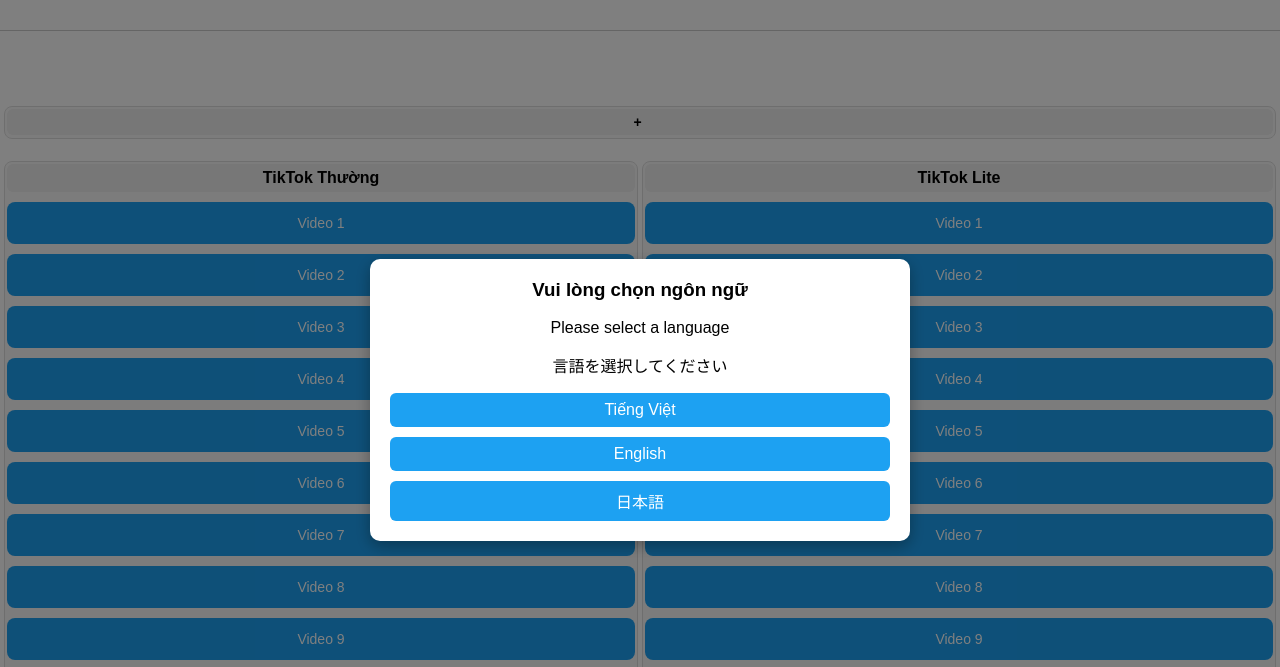
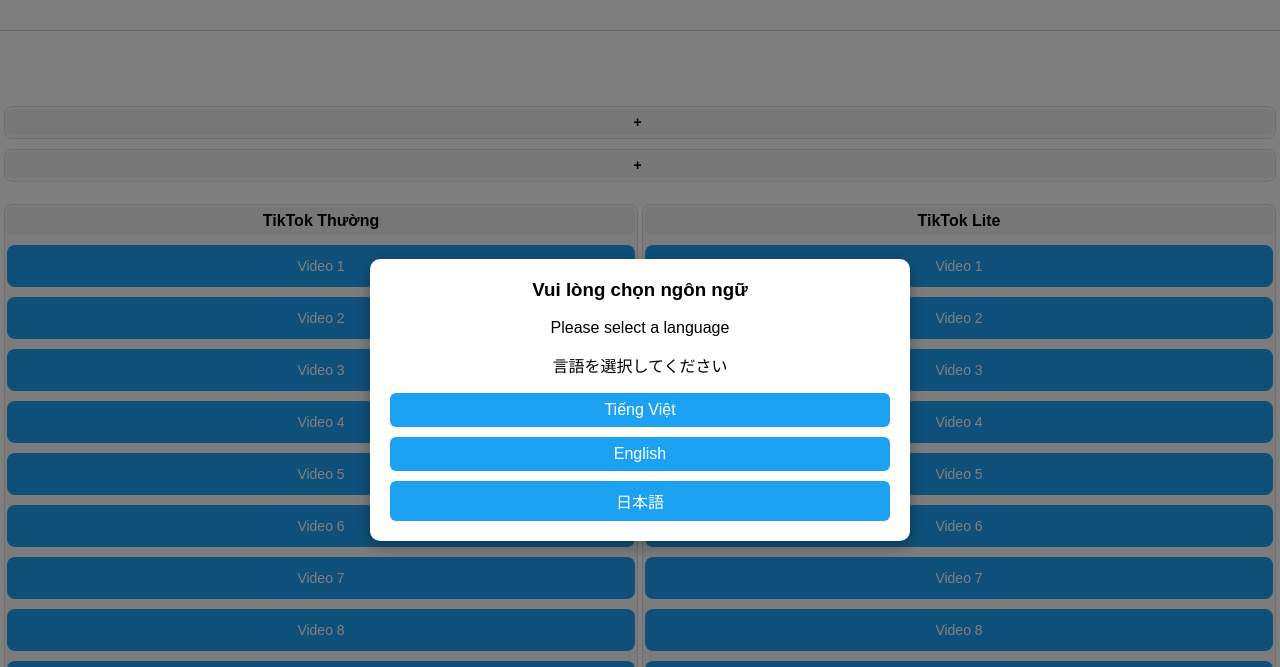
Before and after one commit to soaicasancho/20250820-29, a plain HTML site: page index.html in a window 1280 px wide. Shown: the top 667 px of the page. Drawn offline with Linux system fonts and the light colour scheme.

Commit message:
Update index.html

```diff
--- a/index.html
+++ b/index.html
@@ -677,7 +677,7 @@
     const enableCoc = true;
 
     // ✅ Đổi thành true/false để hiện/ẩn lại Link Tuyết ❄
-    const enableTuyet = false;
+    const enableTuyet = true;
 
     // ✅ Đổi thành true/false để hiện/ẩn lại Link Táo 🍎
     const enableTao = false;
```
